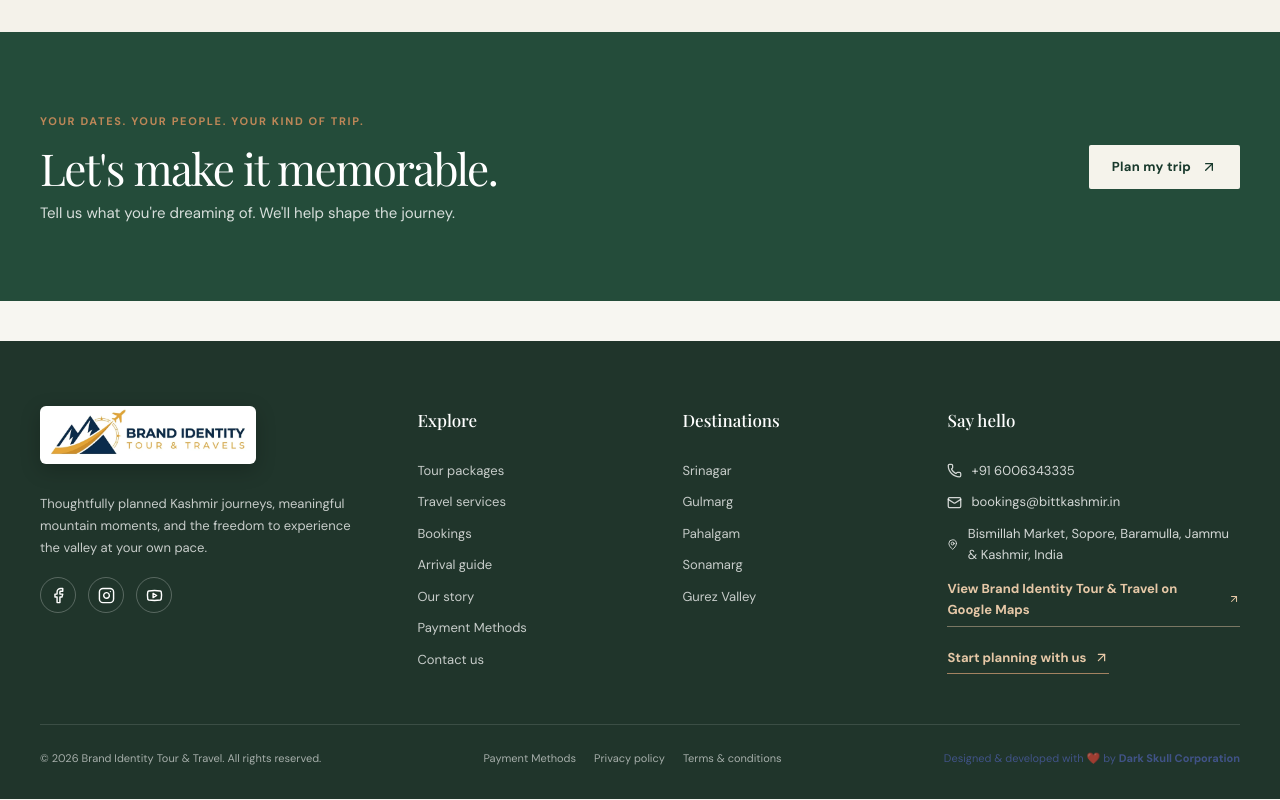
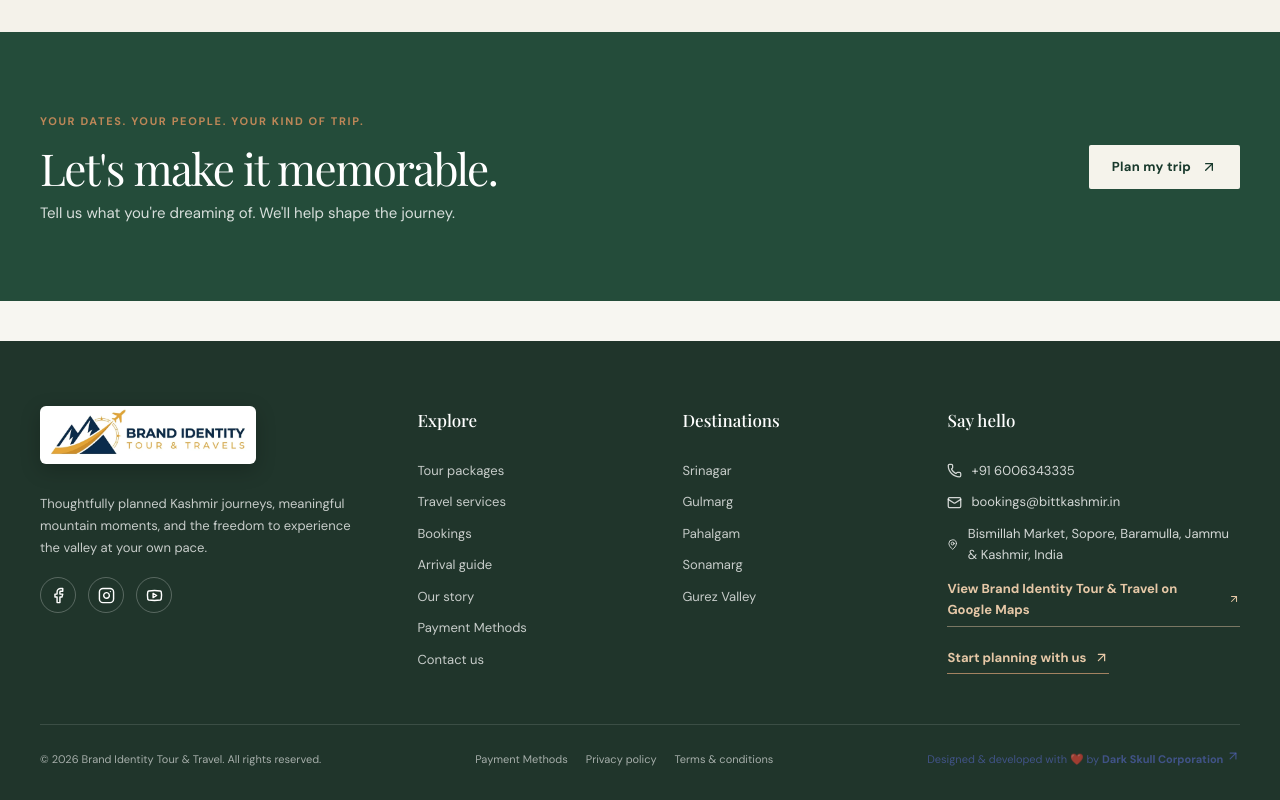
Before and after one commit to shahnaveed07/tourandtravels, a React (Vite) app: page / in a window 1280 px wide. Shown: the part 8979-9779 px from the top of the page. Built offline with nearby package versions, Linux system fonts and the light colour scheme; a web font is replaced by a local one.

Commit message:
Updated Dev creds

```diff
--- a/src/components/Footer.jsx
+++ b/src/components/Footer.jsx
@@ -90,7 +90,7 @@ export default function Footer({ onEnquire }) {
           <Link to="/terms">Terms &amp; conditions</Link>
         </div>
        <a className="text-dev" href="https://dscweb.me" target="_blank" rel="noopener noreferrer">
-        Designed & developed with ❤️ by <strong className="text-bold">Dark Skull Corporation</strong>
+        Designed & developed with ❤️ by <strong className="text-bold">Dark Skull Corporation </strong> <ArrowUpRight size={14} />
        </a>
       </div>
     </footer>
```
